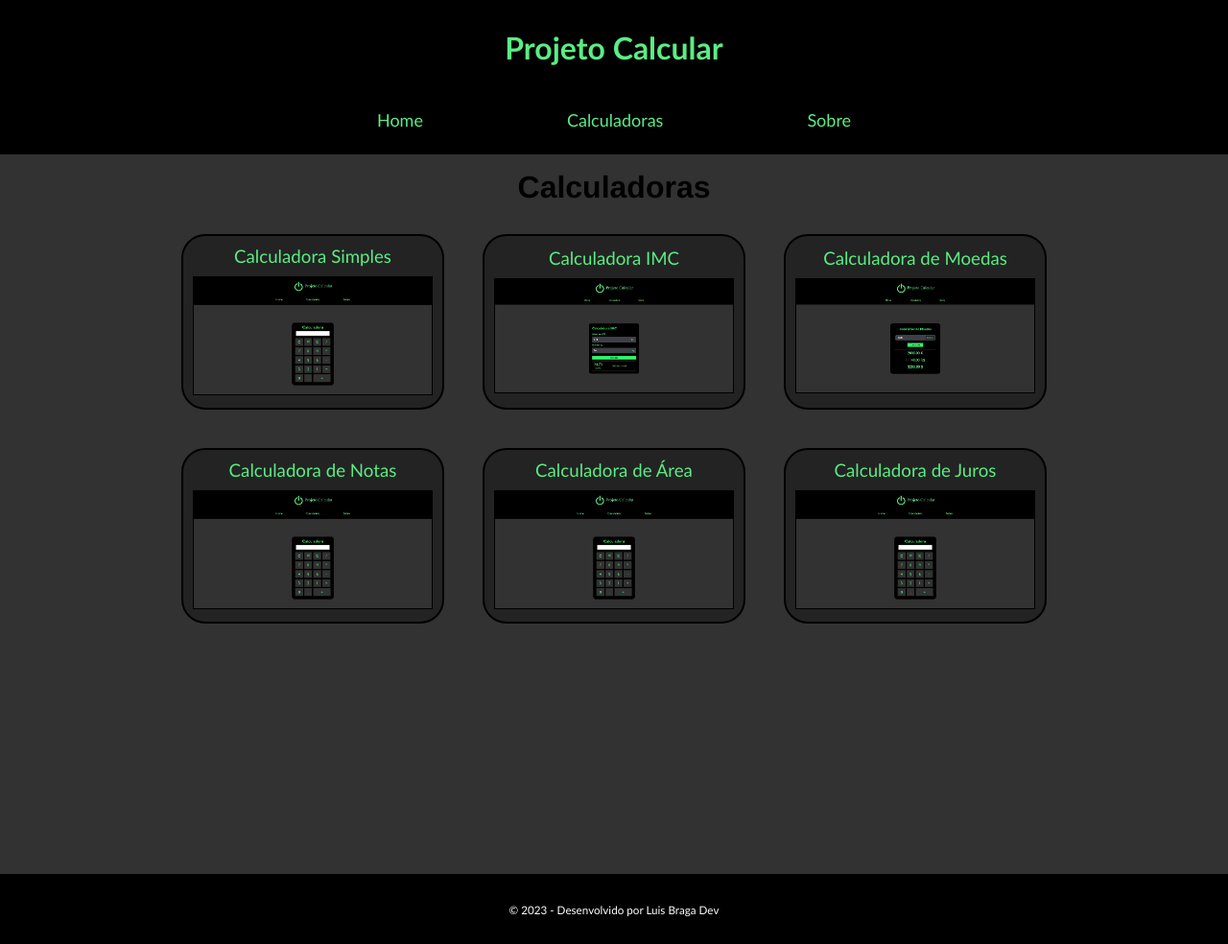
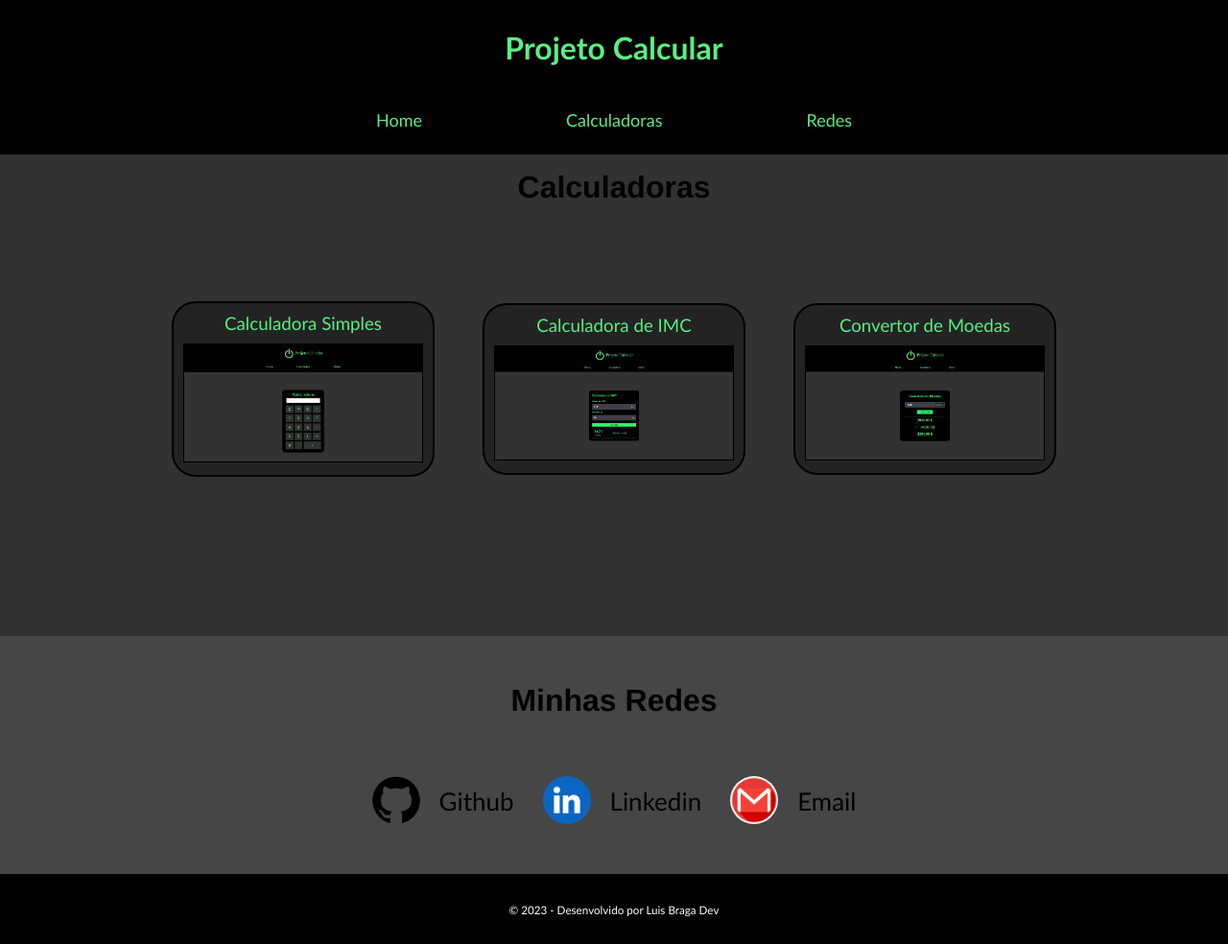
Before and after one commit to LuisBraga31/projetocalcular.github.io, a plain HTML site: page index.html in a window 1280 px wide. Shown: the whole page at 96% size. Drawn offline with Linux system fonts and the light colour scheme.

Commit message:
Finalizando Projeto Calcular

```diff
--- a/css/index.css
+++ b/css/index.css
@@ -1,5 +1,8 @@
 main {
     height: calc(100vh - 50px);
+    display: flex;
+    flex-direction: column;
+    gap: 150px;
 }
 
 .section-calculadoras {
@@ -7,7 +10,7 @@ main {
     flex-direction: column;
     justify-content: center;
     align-items: center;
-    gap: 30px;
+    gap: 100px;
     padding: 1em;
 }
 
@@ -17,9 +20,12 @@ main {
 }
 
 .calculadoras {
-    display: grid;
-    grid-template-columns: 1fr 1fr 1fr;
-    gap: 40px;
+
+    display: flex;
+    justify-content: center;
+    align-items: center;
+    gap: 50px;
+
 }
 
 .calculadora-item {
@@ -51,3 +57,51 @@ main {
     width: 250px;
     border: 1px solid black;
 }
+
+.section-aboutme {
+    height: 100%;
+    display: flex;
+    flex-direction: column;
+    gap: 60px;
+    justify-content: center;
+    align-items: center;
+    background-color: rgb(70, 70, 70);
+}
+
+.section-aboutme h2 {
+    font-family: 'Franklin Gothic Medium', 'Arial Narrow', Arial, sans-serif;
+    font-size: 32px;
+}
+
+.redes {
+    width: 500px;
+    display: flex;
+    justify-content: center;
+    align-items: center;
+    gap: 30px;
+}
+
+.rede-item {
+    width: 100%;
+    display: flex;
+    justify-content: center;
+    align-items: center;
+    gap: 20px;
+}
+
+.rede-item p {
+    font-size: 26px;
+    color: black;
+}
+
+.rede-item img {
+    width: 50px;
+    height: 50px;
+    border-radius: 50px;
+    cursor: pointer;
+    transition: all 1s ease;
+}
+
+.rede-item img:hover {
+    transform: rotate(360deg);
+}
--- a/css/style.css
+++ b/css/style.css
@@ -3,6 +3,10 @@
     padding: 0;
     box-sizing: border-box;
     font-family:'Gill Sans', 'Gill Sans MT', Calibri, 'Trebuchet MS', sans-serif
+}
+
+html {
+    scroll-behavior: smooth;
 }
 
 /* HEADER */
--- a/index.html
+++ b/index.html
@@ -23,7 +23,7 @@
             <nav class="nav-itens">
                 <a href="#"> Home </a>
                 <a href="#calculadora-main"> Calculadoras </a>
-                <a href="#"> Sobre </a>
+                <a href="#redes-main"> Redes </a>
             </nav>
 
         </div>
@@ -38,47 +38,57 @@
 
             <div class="calculadoras">
 
-                <a class="calculadora-item" href="pages/calculadora.html">
+                <a class="calculadora-item c1" href="pages/calculadora.html">
                     <h3> Calculadora Simples </h3>
                     <div class="calculadora-img">
                         <img src="imgs/calculadora.JPG" alt="">
                     </div>
                 </a>
 
-                <a class="calculadora-item" href="pages/imc.html">
-                    <h3> Calculadora IMC </h3>
+                <a class="calculadora-item c2" href="pages/imc.html">
+                    <h3> Calculadora de IMC </h3>
                     <div class="calculadora-img">
                         <img src="imgs/imc.JPG" alt="">
                     </div>
                 </a>
 
-                <a class="calculadora-item" href="pages/moedas.html">
-                    <h3> Calculadora de Moedas </h3>
+                <a class="calculadora-item c3" href="pages/moedas.html">
+                    <h3> Convertor de Moedas </h3>
                     <div class="calculadora-img">
                         <img src="imgs/moedas.JPG" alt="">
                     </div>
                 </a>
 
-                <a class="calculadora-item">
-                    <h3> Calculadora de Notas </h3>
-                    <div class="calculadora-img">
-                        <img src="imgs/calculadora.JPG" alt="">
-                    </div>
-                </a>
+            </div>
 
-                <a class="calculadora-item">
-                    <h3> Calculadora de Área </h3>
-                    <div class="calculadora-img">
-                        <img src="imgs/calculadora.JPG" alt="">
-                    </div>
-                </a>
+        </section>
 
-                <a class="calculadora-item">
-                    <h3> Calculadora de Juros </h3>
-                    <div class="calculadora-img">
-                        <img src="imgs/calculadora.JPG" alt="">
-                    </div>
-                </a>
+        <section id="redes-main" class="section-aboutme">
+
+            <h2> Minhas Redes </h2>
+
+            <div class="redes">
+
+                <div class="rede-item">
+                    <a href="https://github.com/LuisBraga31" target="_blank">
+                        <img src="./imgs/contatos/github.png" alt="" srcset="">
+                    </a>
+                    <p> Github </p>
+                </div>
+
+                <div class="rede-item">
+                    <a href="https://www.linkedin.com/in/luis-gustavo-braga/" target="_blank">
+                        <img src="./imgs/contatos/linkedin.png" alt="" srcset="">
+                    </a>
+                    <p> Linkedin </p>
+                </div>
+
+                <div class="rede-item" >
+                    <a href="mailto:luisgustavobsilva@gmail.com.br" target="_blank">
+                        <img src="./imgs/contatos/gmail.png" alt="" srcset="" >
+                    </a>
+                    <p> Email </p>
+                </div>
 
             </div>
 
```
Also changed, not shown: pages/calculadora.html (+1 -2 lines), pages/imc.html (+1 -2 lines), pages/moedas.html (+1 -2 lines), imgs/contatos/github.png (added), imgs/contatos/gmail.png (added), imgs/contatos/linkedin.png (added), imgs/foto.png (added).
